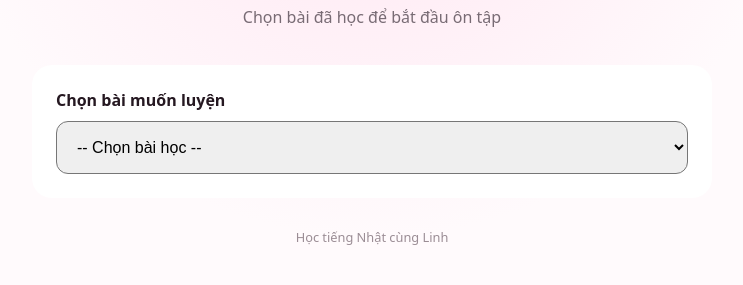
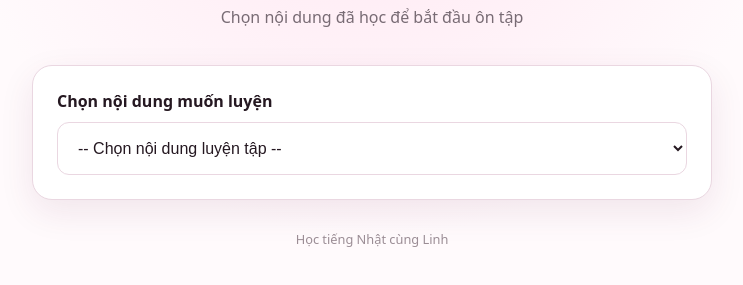
Before and after one commit to mylinhorigami-svg/JLPT_Review, a plain HTML site: page N5_GitHub/index.html in a window 1280 px wide. Shown: the part 193-478 px from the top of the page, without its empty margins (268-1011 px from the left). Drawn offline with Linux system fonts and the light colour scheme.

Commit message:
Add files via upload

```diff
--- a/N5_GitHub/index.html
+++ b/N5_GitHub/index.html
@@ -6,28 +6,28 @@
   <meta name="theme-color" content="#d92779">
   <title>Luyện tập JLPT N5</title>
   <style>
-    *{box-sizing:border-box}body{margin:0;min-height:100vh;font-family:system-ui,-apple-system,"Segoe UI",sans-serif;color:#251821;background:radial-gradient(circle at 50% 0,#ffe5f1,transparent 42%),#fffafc}.wrap{width:min(92%,680px);margin:auto;padding:42px 0}header{text-align:center;margin-bottom:34px}.mark{width:74px;height:74px;margin:auto;display:grid;place-items:center;border-radius:22px;background:#d92779;color:#fff;font-size:2rem;font-weight:900;box-shadow:0 12px 25px #d9277940}h1{font-size:clamp(1.8rem,7vw,2.6rem);margin:18px 0 8px}.sub{color:#786b74;line-height:1.6}.lessons{display:grid;gap:14px}.lesson{display:flex;align-items:center;justify-content:space-between;padding:20px 22px;border:1px solid #ead7e1;border-radius:20px;background:#fff;color:#251821;text-decoration:none;box-shadow:0 12px 35px rgba(104,22,65,.09);font-weight:800}.lesson span:first-child{display:flex;align-items:center;gap:14px}.num{width:42px;height:42px;display:grid;place-items:center;border-radius:13px;background:#fff0f7;color:#aa185b}.arrow{color:#d92779;font-size:1.4rem}footer{text-align:center;color:#9b8d95;font-size:.8rem;margin-top:30px}
+    *{box-sizing:border-box}body{margin:0;min-height:100vh;font-family:system-ui,-apple-system,"Segoe UI",sans-serif;color:#251821;background:radial-gradient(circle at 50% 0,#ffe5f1,transparent 42%),#fffafc}.wrap{width:min(92%,680px);margin:auto;padding:42px 0}header{text-align:center;margin-bottom:34px}.mark{width:74px;height:74px;margin:auto;display:grid;place-items:center;border-radius:22px;background:#d92779;color:#fff;font-size:2rem;font-weight:900;box-shadow:0 12px 25px #d9277940}h1{font-size:clamp(1.8rem,7vw,2.6rem);margin:18px 0 8px}.sub{color:#786b74;line-height:1.6}.box{padding:24px;background:#fff;border:1px solid #ead7e1;border-radius:20px;box-shadow:0 12px 35px rgba(104,22,65,.09)}label{display:block;font-weight:800;margin-bottom:10px}select{width:100%;padding:16px;border:1px solid #ead7e1;border-radius:12px;background:#fff;font-size:16px;color:#251821}footer{text-align:center;color:#9b8d95;font-size:.8rem;margin-top:30px}
   </style>
 </head>
 <body>
   <main class="wrap">
-    <header><div class="mark">あ</div><h1>Luyện tập JLPT N5</h1><div class="sub">Chọn bài đã học để bắt đầu ôn tập</div></header>
-    <section style="padding: 24px; background: white; border-radius: 20px;">
-    <label for="lessonSelect" style="display:block; font-weight:bold; margin-bottom:10px;">
-        Chọn bài muốn luyện
-    </label>
-
-    <select
-        id="lessonSelect"
-        onchange="if(this.value) window.location.href=this.value;"
-        style="width:100%; padding:16px; border-radius:12px; font-size:16px;"
-    >
-        <option value="">-- Chọn bài học --</option>
-        <option value="bai1/">Bài 1 - Từ vựng</option>
-        <option value="bai1/">Bài 2 - Từ vựng</option>
-    </select>
-</section>
+    <header><div class="mark">あ</div><h1>Luyện tập JLPT N5</h1><div class="sub">Chọn nội dung đã học để bắt đầu ôn tập</div></header>
+    <section class="box">
+      <label for="lessonSelect">Chọn nội dung muốn luyện</label>
+      <select id="lessonSelect" onchange="const target=this.value;this.value='';if(target) window.location.href=target">
+        <option value="">-- Chọn nội dung luyện tập --</option>
+        <optgroup label="Bảng chữ cái">
+          <option value="mini_test_kana/hiragana/index.html">Ôn tập Hiragana</option>
+          <option value="mini_test_kana/katakana/index.html">Ôn tập Katakana</option>
+        </optgroup>
+        <optgroup label="Từ vựng">
+          <option value="bai1/index.html">Bài 1 - Từ vựng</option>
+          <option value="bai2/index.html">Bài 2 - Từ vựng</option>
+        </optgroup>
+      </select>
+    </section>
     <footer>Học tiếng Nhật cùng Linh</footer>
   </main>
+  <script>window.addEventListener('pageshow',()=>{document.getElementById('lessonSelect').value=''})</script>
 </body>
 </html>
```
